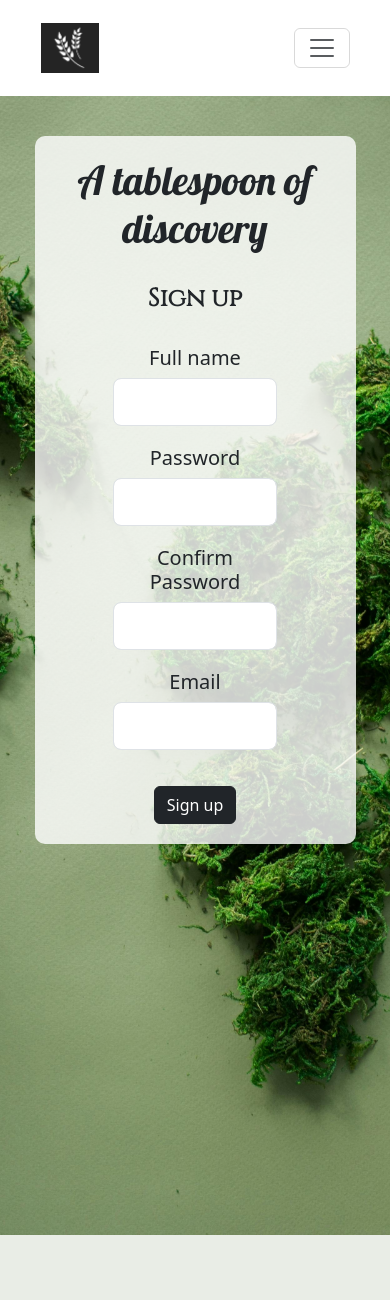
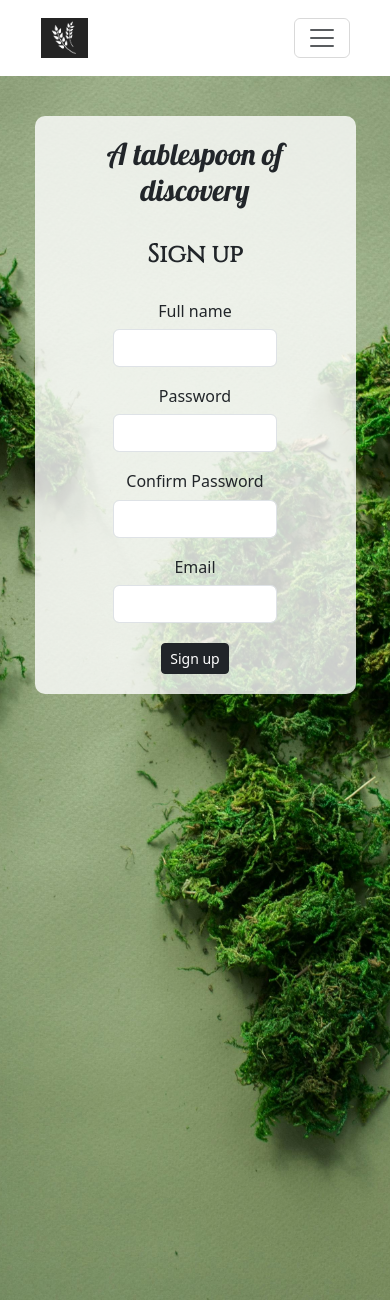
Before and after one commit to AlexaCai/recipe-web-app, a Django app: page /signup/ in a window 390 px wide. Before the commit the page ends 1235 px from the top, so only its background shows below. Run offline with Django 4.2, Linux system fonts and the light colour scheme.

Commit message:
Responsiveness updates

```diff
--- a/accounts/static/accounts/css/style.css
+++ b/accounts/static/accounts/css/style.css
@@ -1,10 +1,10 @@
 /* CSS code shared for all accounts app templates */
 
 .header-display {
-    padding: 20px;
+    padding: 10px;
     padding-left: 40px;
     padding-right: 40px;
-    font-size: 20px;
+    font-size: 15px;
     background-color: rgb(255, 255, 255);
 }
 
@@ -29,7 +29,7 @@
 }
 
 .logo-image {
-    height: 100%;
+    height: 80%;
     width: auto;
     object-fit: contain;
 }
@@ -85,29 +85,30 @@
 .website-title {
     font-family: 'Lobster', sans-serif;
     font-weight: 400;
-    font-size: 50px;
+    font-size: 40px;
 }
 
 @media (max-width: 405px) {
     .website-title {
-        font-size: 40px;
+        font-size: 30px;
     }
 }
 
 @media (max-width: 300px) {
     .website-title {
-        font-size: 30px;
+        font-size: 25px;
     }
 }
 
 .page-main-message {
     font-family: 'Cinzel', sans-serif;
     font-weight: 600;
+    font-size: 25px;
 }
 
 @media (max-width: 355px) {
     .page-main-message {
-        font-size: 25px;
+        font-size: 22px;
     }
 }
 
@@ -147,24 +161,23 @@
 
 .signup-page-image-background {
     background: url("../../accounts/img/landing-pages-background.jpg") center/cover no-repeat;
-    height: 125vh;
+    height: 145vh;
     margin: 0;
-}
-
-@media (max-width: 1120px) {
-    .signup-page-image-background {
-        height: 135vh;
-    }
-}
-
-@media (max-width: 325px) {
-    .signup-page-image-background {
-        height: 140vh;
-    }
 }
 
 .signup-form {
     margin-bottom: 20px;
+}
+
+.custom-alert-top-one {
+    border: solid 1px #d32417;
+    background-color: #f1aeb5;
+    border-radius: 5px;
+    margin-bottom: 10px;
+}
+
+.error-text {
+    font-size: 12px;
 }
 
 /* CSS for the forgot password pages precisely */
--- a/accounts/templates/accounts/signup.html
+++ b/accounts/templates/accounts/signup.html
@@ -58,16 +58,16 @@
                         <div class="container">
                             <div class="row">
                                 {% if form.errors %}
-                                <div class="alert alert-danger">
+                                <div class="custom-alert-top-one alert-danger">
                                     <strong>Error(s):</strong>
                                     <ul class="error-message">
                                         {% for field, errors in form.errors.items %}
                                         {% for error in errors %}
                                         {% with field_label=form.fields.field %}
                                         {% if field_label %}
-                                        <p>{{ field_label.label }} - {{ error }}</p>
+                                        <span class="error-text">{{ field_label.label }} - {{ error }}<br></span>
                                         {% else %}
-                                        <p>{{ field }} - {{ error }}</p>
+                                        <span class="error-text">{{ field }} - {{ error }}<br></span>
                                         {% endif %}
                                         {% endwith %}
                                         {% endfor %}
@@ -83,39 +83,39 @@
                                     <form action="{% url 'accounts:signup' %}" method="POST"
                                         class="row justify-content-center">
                                         {% csrf_token %}
-                                        <h5>Full name</h5>
+                                        <h6>Full name</h6>
                                         <div class="col-xl-8 col-lg-8 col-md-8 col-sm-10 col-12 signup-form">
-                                            <div class="input-group input-group-lg">
+                                            <div class="input-group">
                                                 <input id="username-field" name="full_name" type="text"
                                                     class="form-control" aria-label="username-login"
                                                     aria-describedby="username-field">
                                             </div>
                                         </div>
-                                        <h5>Password</h5>
+                                        <h6>Password</h6>
                                         <div class="col-xl-8 col-lg-8 col-md-8 col-sm-10 col-12 signup-form">
-                                            <div class="input-group input-group-lg">
+                                            <div class="input-group">
                                                 <input id="password-field" name="password" type="password"
                                                     class="form-control" aria-label="password-login"
                                                     aria-describedby="password-field">
                                             </div>
                                         </div>
-                                        <h5>Confirm Password</h5>
+                                        <h6>Confirm Password</h6>
                                         <div class="col-xl-8 col-lg-8 col-md-8 col-sm-10 col-12 signup-form">
-                                            <div class="input-group input-group-lg">
+                                            <div class="input-group">
                                                 <input id="password2-field" name="password_2" type="password"
                                                     class="form-control" aria-label="password2-login"
                                                     aria-describedby="password2-field">
                                             </div>
                                         </div>
-                                        <h5>Email</h5>
+                                        <h6>Email</h6>
                                         <div class="col-xl-8 col-lg-8 col-md-8 col-sm-10 col-12 signup-form">
-                                            <div class="input-group input-group-lg">
+                                            <div class="input-group">
                                                 <input id="email-field" name="email" type="email" class="form-control"
                                                     aria-label="email" aria-describedby="email-field">
                                             </div>
                                         </div>
                                         <div class="col-xl-8 col-lg-8 col-md-8 col-sm-10 col-12">
-                                            <button type="submit" class="btn btn-dark mt-3" id="signup-button"
+                                            <button type="submit" class="btn btn-dark btn-sm" id="signup-button"
                                                 data-bs-dismiss="modal">Sign up</button>
                                         </div>
                                     </form>
```
Also changed, not shown: other parts of accounts/static/accounts/css/style.css (+19 -6 lines), accounts/templates/accounts/login.html (+9 -10 lines), recipes/static/recipes/css/style.css (+14 -8 lines), 3 other files.
